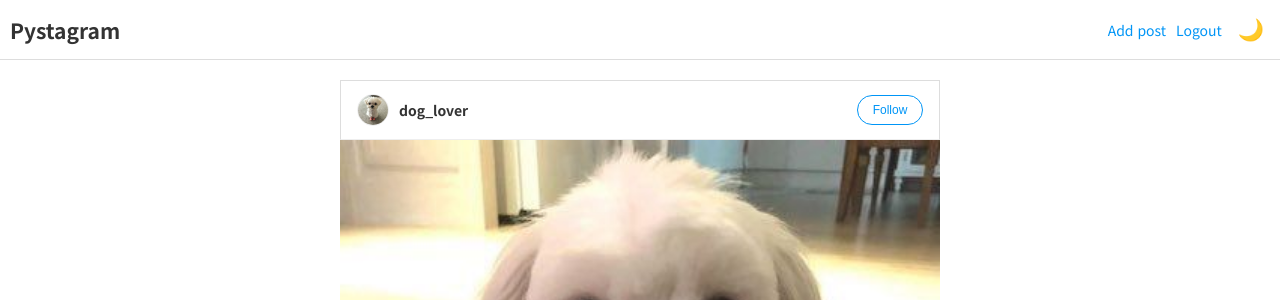
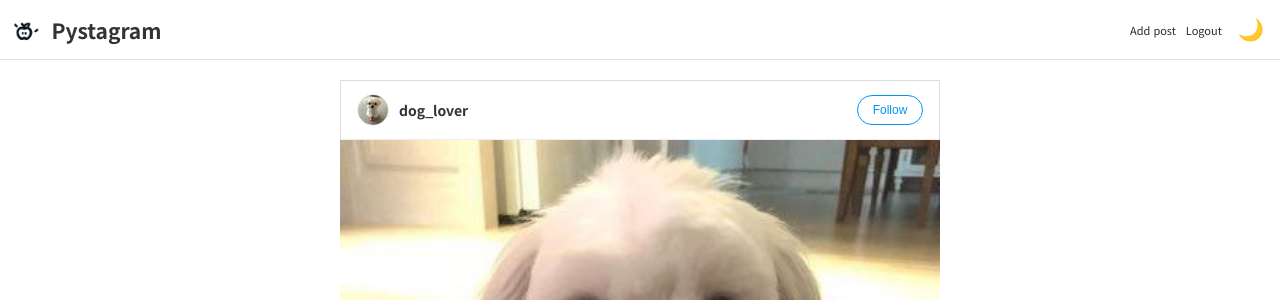
Before and after one commit to clsclffk/pystagram, a Django app: page /posts/feeds/ in a window 1280 px wide. Shown: the top 300 px of the page. Run offline with Django 5.2, Linux system fonts and the light colour scheme; a user stored in the database is signed in; data comes from the database, SQL or seed files in the repository.

Commit message:
7th commit

```diff
--- a/static/css/stylenew.css
+++ b/static/css/stylenew.css
@@ -72,6 +72,11 @@ body {
 .navbar .btn {
   position: absolute;
   right: 20px;
+  font-family: "Noto Sans KR", sans-serif;
+  font-size: 12px;
+  color: #1f1f1f;
+  margin-left: 20px;
+  text-decoration: none;
 }
 
 .btn {
@@ -529,12 +534,39 @@ body > nav {
 }
 body > nav > h1 {
   font-weight: bold;
-  flex-grow: 1;
+  margin-right: auto;
+  display: flex;
+  align-items: center;
 }
+
+body > nav > h1 > a {
+  display: flex;
+  align-items: center;
+  text-decoration: none;
+  color: inherit;
+}
+
+body > nav > h1 > a > img {
+  height: 30px; /* 로고 크기에 맞게 조정 */
+  margin-right: 10px;
+}
+
 body > nav > a {
   font-weight: 400;
-  color: #0095f6;
+  color: #2c2c2c;
+  font-family: "Noto Sans KR", sans-serif;
+  font-size: 11px;
   margin-right: 10px;
+  text-decoration: none;
+}
+
+body > nav > a:hover {
+  color: #a5a4a4;
+  font-weight: bold;
+  font-family: "Noto Sans KR", sans-serif;
+  font-size: 12px;
+  margin-right: 10px;
+  text-decoration: none;
 }
 
 #container {
@@ -645,3 +677,7 @@ body.dark-mode article.post .post-comment-create textarea {
   resize: none; /* 사용자 크기 조절을 비활성화 */
   overflow: hidden; /* 스크롤바 숨기기 */
 }
+
+body.dark-mode .navbar-logo {
+  filter: invert(1) brightness(2); /* 색상을 반전시키고 밝기를 증가시켜 흰색으로 만듦 */
+}
--- a/templates/nav.html
+++ b/templates/nav.html
@@ -1,6 +1,11 @@
+{% load static %}
+
 <nav>
     <h1>
-        <a href="{% url 'posts:feeds' %}">Pystagram</a>
+        <a href="{% url 'posts:feeds' %}">
+            <img src="{% static 'logo.png' %}" alt="Pystagram Logo" class="navbar-logo">
+            <span>Pystagram</span>
+        </a>
     </h1>
     <a href="{% url 'posts:post_add' %}">Add post</a>
     <a href="{% url 'users:logout' %}">Logout</a>
```
Also changed, not shown: static/logo.png (added).
